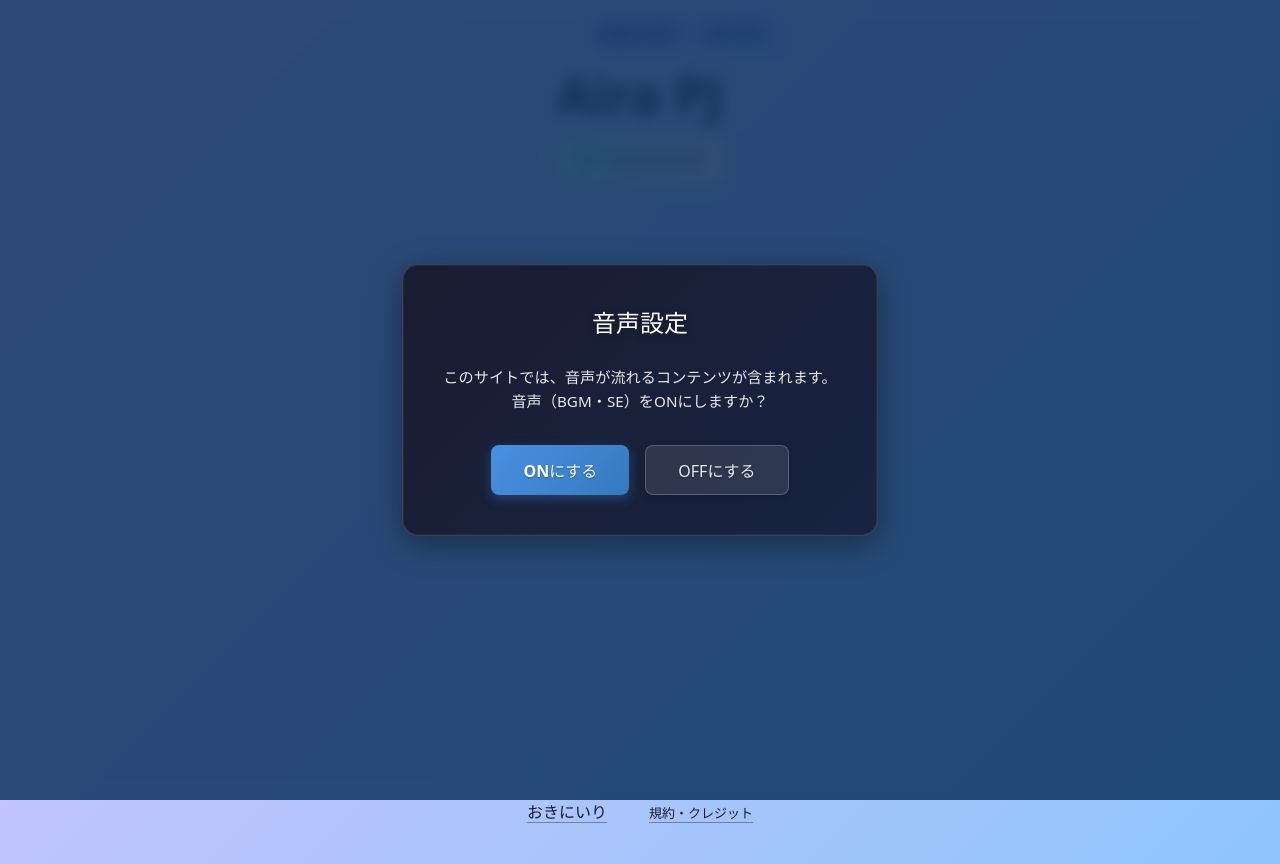
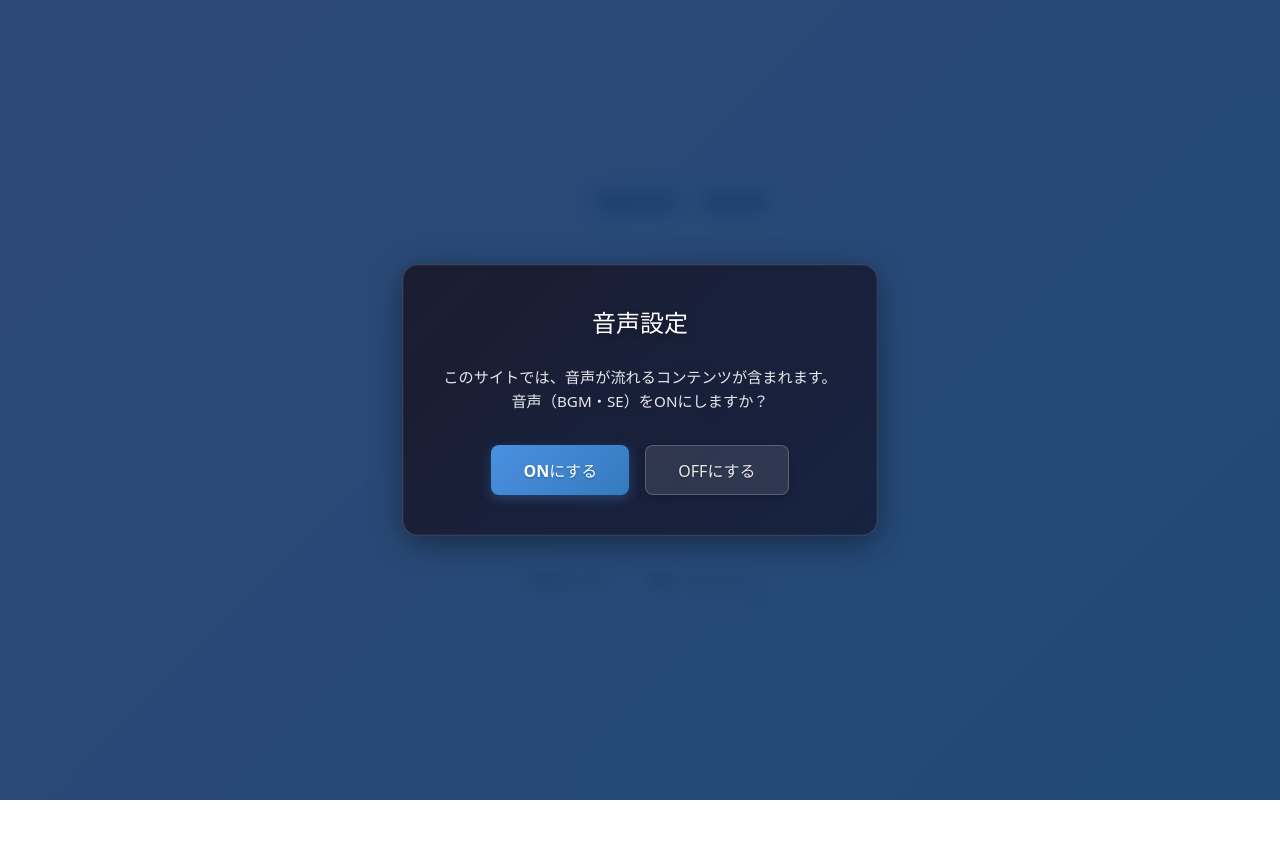
Before and after one commit to mappi-pr/AiraPJ, a React (Vite) app: page / in a window 1280 px wide. After the commit the page ends 800 px from the top, so only its background shows below. Built offline with nearby package versions, Linux system fonts and the light colour scheme; no server answers.

Commit message:
きれそう

```diff
--- a/src/pages/Title.tsx
+++ b/src/pages/Title.tsx
@@ -42,7 +42,7 @@ const Title: React.FC = () => {
   return (
     <PageTransition>
       <SparkleEffect />
-      <div className="main-container" style={{ position: 'relative', minHeight: '100vh', maxHeight: '100vh', overflow: 'hidden', display: 'flex', flexDirection: 'column', justifyContent: 'space-between' }}>
+      <div className="main-container" style={{ position: 'relative', height: '50vh', overflow: 'hidden', display: 'flex', flexDirection: 'column', justifyContent: 'space-between' }}>
         {/* ログイン情報: 上部左（アイコンのみ、クリックで展開） */}
         <div style={{ position: 'absolute', top: 8, left: 8, zIndex: 10 }}>
           {user ? (
```
